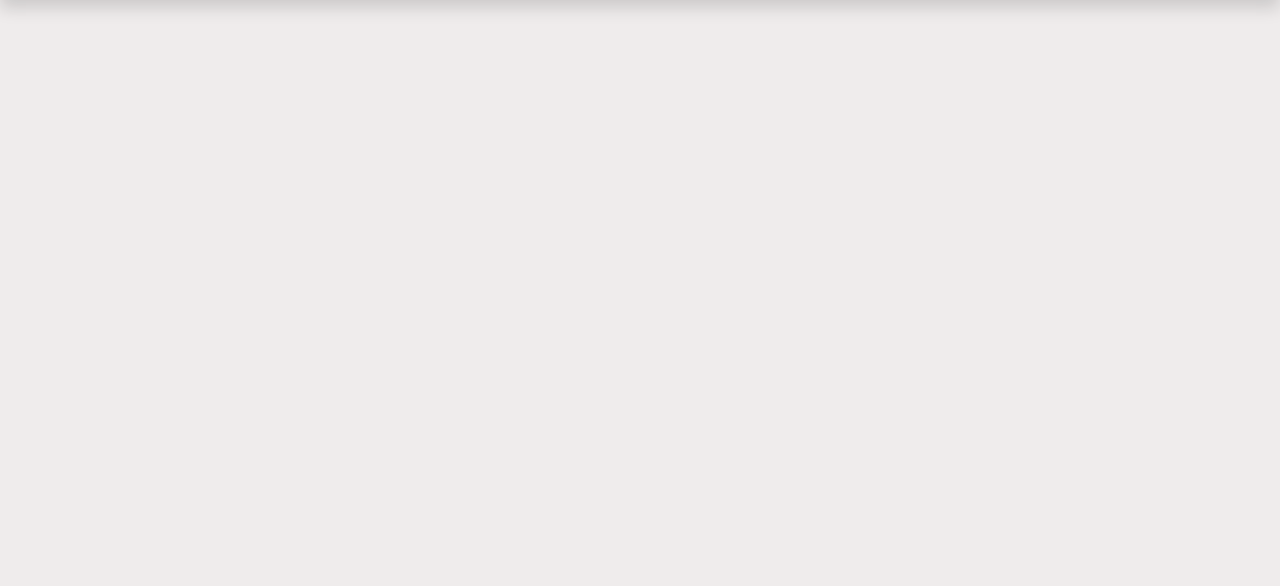
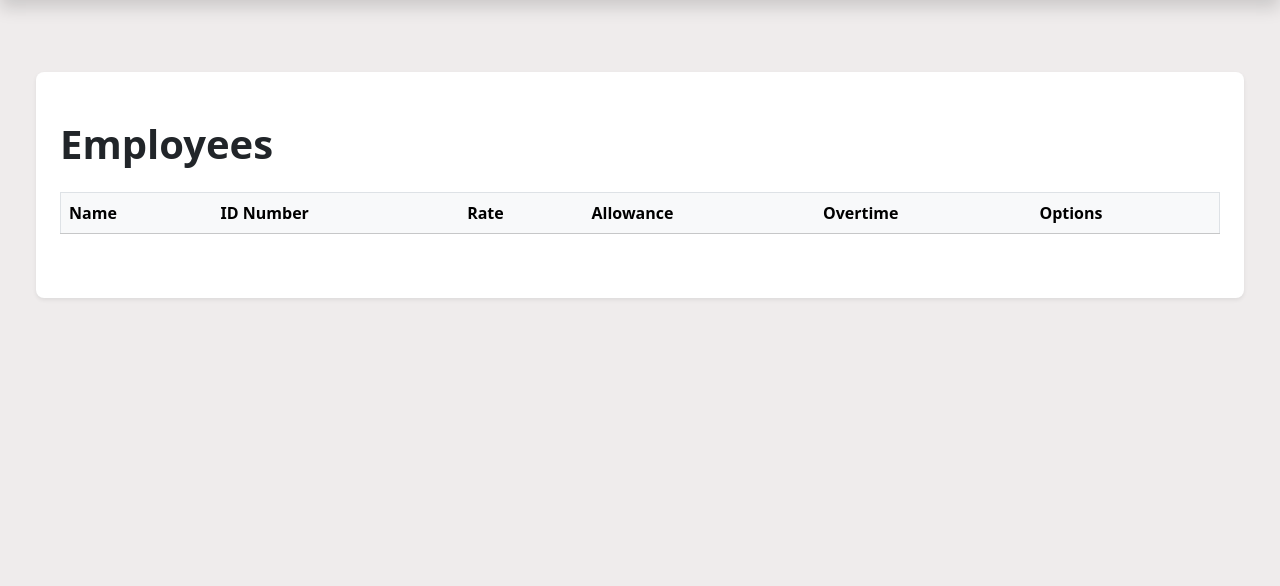
Before and after one commit to nicolePalo/Manzano-Palo-Pineda_Lazapee, a Django app: page / in a window 1280 px wide. Shown: the part 72-658 px from the top of the page. Run offline with Django 4.2, Linux system fonts and the light colour scheme; lists and menus that the app fills with data are empty.

Commit message:
Added startings of employee table

```diff
--- a/payroll_app/templates/payroll_app/base.html
+++ b/payroll_app/templates/payroll_app/base.html
@@ -23,12 +23,16 @@
             </div>
         </header>
 
-        <div class="container">
-            {% block content %}
-            <!--If you're going to have input, update CRUD function in /payroll_app/views.py -->
 
+        <div class="container-fluid" id="section" sstyle="height: 100vh; display: block;">
+            <div class="row">
+                <div class="col my-5 mx-4">
+                    {% block content %}
+                     <!--If you're going to have input, update CRUD function in /payroll_app/views.py -->
 
-            {% endblock %}
+                    {% endblock %}
+                </div>
+            </div>
         </div>
 
         <div class="container">
--- a/payroll_app/templates/payroll_app/home.html
+++ b/payroll_app/templates/payroll_app/home.html
@@ -6,5 +6,34 @@
 {% block title %}Home{% endblock %}
 
 {% block content %}
+<div class="px-4 py-5 rounded-3 shadow-sm bg-white bg-gradient">
+    <h1 class="display-6 fw-bold pb-3">Employees</h1>
+    <table class="table table-striped table-hover border">
+        <thead>
+            <tr class="table-light">
+                <th scope="col"> Name </th>
+                <th scope="col"> ID Number </th>
+                <th scope="col"> Rate </th>
+                <th scope="col"> Allowance </th>
+                <th scope="col"> Overtime </th>
+                <th scope="col"> Options </th>
+        </thead>
+        <tbody>
+            <!--
+            {% for w in bottles %}
+            <tr>
+                <td> {{ w.sku}} </td>
+                <td> <a href="{% url 'view_bottle_details' pk=w.pk %}"> {{ w.brand}} </td>
+                <td> {{ w.size}} </td>
+                <td> {{ w.mouth_size }} </td>
+                <td> {{ w.color }} </td>
+                <td> {{ w.supplied_by}} </td>
+                <td> {{ w.curr_quantity}} </td>
+            </tr>
+            {% endfor %}
+            -->
+        </tbody>
+    </table>
 
+</div>
 {% endblock %}
```
